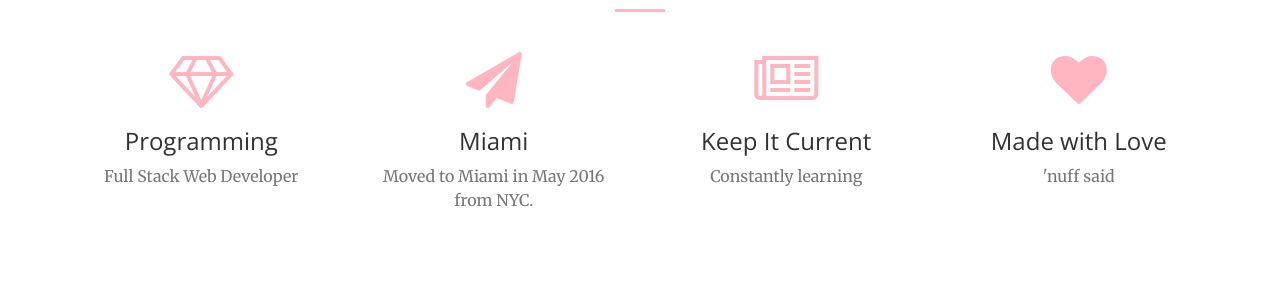
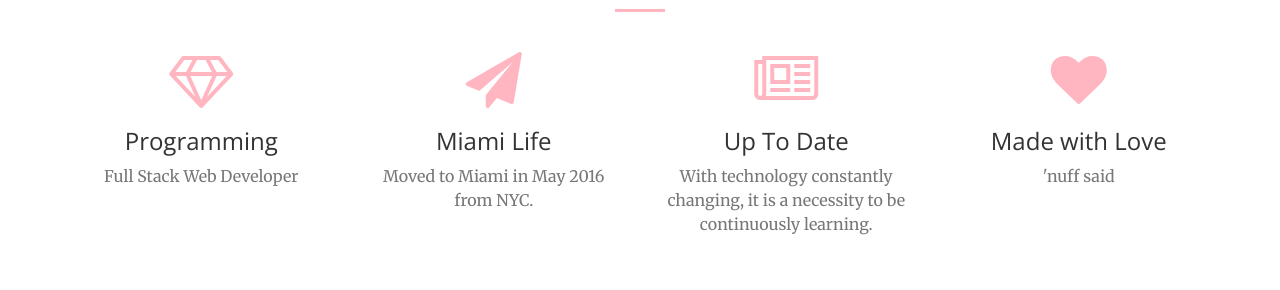
Before and after one commit to armaultasch/armaultasch.github.io, a website: page index.html in a window 1280 px wide. Shown: the part 1360-1650 px from the top of the page. Drawn offline with nearby package versions, Linux system fonts and the light colour scheme.

Commit message:
information

```diff
--- a/index.html
+++ b/index.html
@@ -115,15 +115,15 @@
                 <div class="col-lg-3 col-md-6 text-center">
                     <div class="service-box">
                         <i class="fa fa-4x fa-paper-plane text-primary sr-icons"></i>
-                        <h3>Miami</h3>
+                        <h3>Miami Life</h3>
                         <p class="text-muted">Moved to Miami in May 2016 from NYC.</p>
                     </div>
                 </div>
                 <div class="col-lg-3 col-md-6 text-center">
                     <div class="service-box">
                         <i class="fa fa-4x fa-newspaper-o text-primary sr-icons"></i>
-                        <h3>Keep It Current</h3>
-                        <p class="text-muted">Constantly learning</p>
+                        <h3>Up To Date</h3>
+                        <p class="text-muted">With technology constantly changing, it is a necessity to be continuously learning.</p>
                     </div>
                 </div>
                 <div class="col-lg-3 col-md-6 text-center">
```
Also changed, not shown: spotify/spotify.html (+1 -0 lines).
